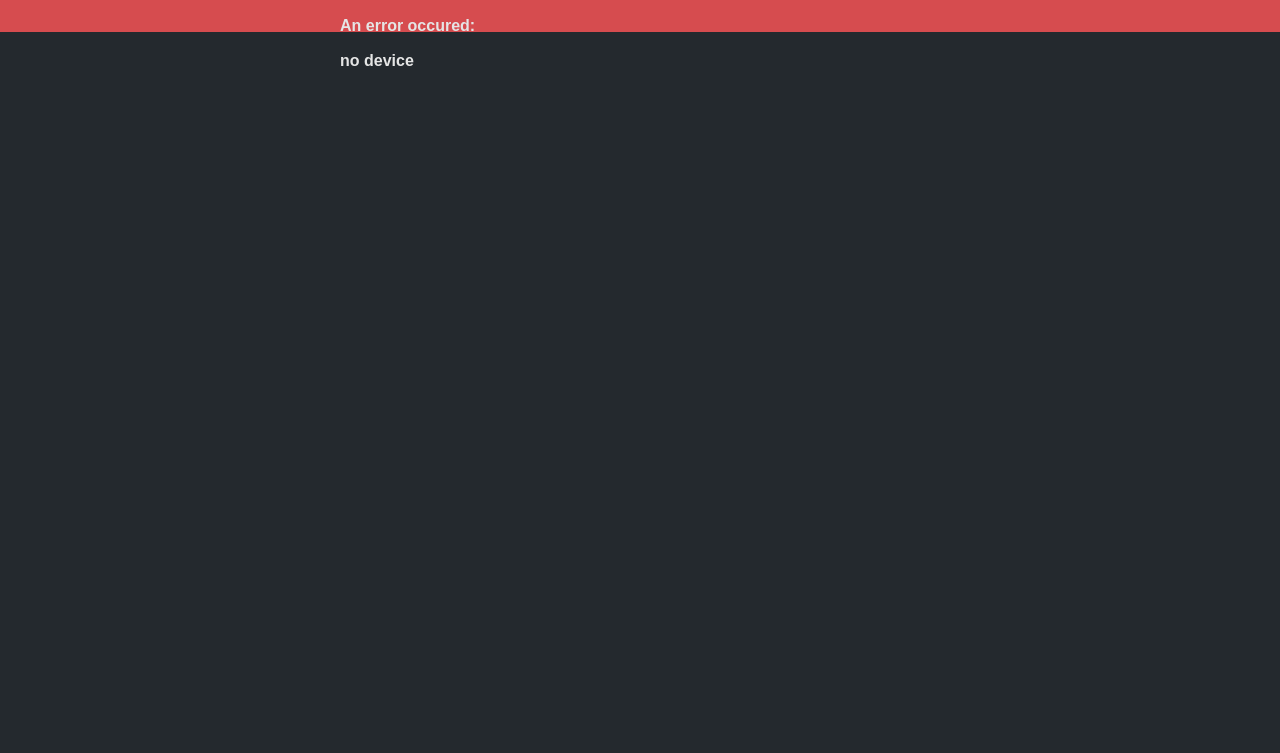
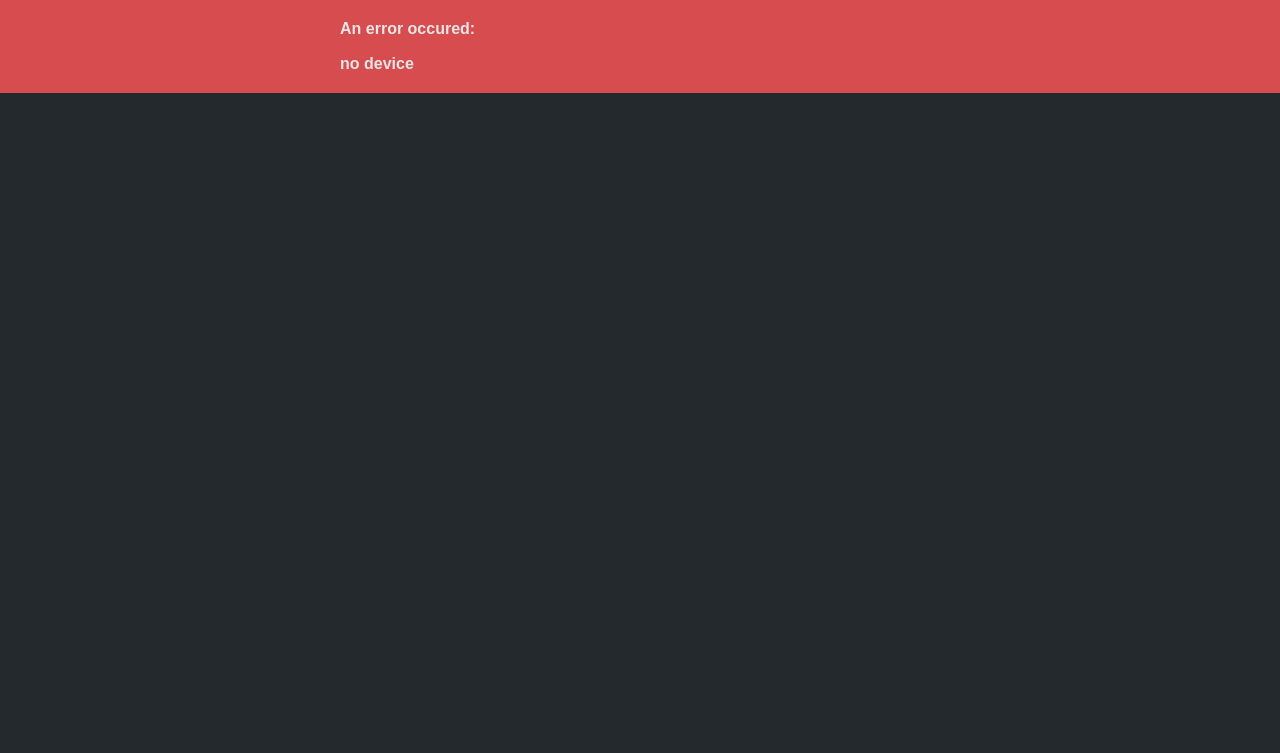
Before and after one commit to catdad-experiments/live-color, a website: page index.html in a window 1280 px wide. Shown: the top 753 px of the page. Drawn offline with Linux system fonts and the light colour scheme.

Commit message:
allowing header to still show full-height messages, will overlap content if needed

```diff
--- a/index.html
+++ b/index.html
@@ -28,8 +28,10 @@
   </svg>
 
   <header>
-    <div class="limit">
-      <div id="prompt" class="prompt hide"></div>
+    <div class="header-container">
+      <div class="limit">
+        <div id="prompt" class="prompt hide"></div>
+      </div>
     </div>
   </header>
 
--- a/src/loader.js
+++ b/src/loader.js
@@ -3,6 +3,7 @@
 
 window.addEventListener('load', function () {
   var header = document.querySelector('header');
+  var headerContainer = header.querySelector('.header-container');
   var prompt = document.querySelector('#prompt');
 
   function showPrompt(message, type) {
@@ -23,9 +24,9 @@ window.addEventListener('load', function () {
     prompt.classList.remove('hide');
 
     if (type === 'error') {
-      header.classList.add('error');
+      headerContainer.classList.add('error');
     } else {
-      header.classList.remove('error');
+      headerContainer.classList.remove('error');
     }
   }
 
--- a/src/style.css
+++ b/src/style.css
@@ -18,12 +18,19 @@ header {
   position: absolute;
   top: 0;
   width: 100%;
-  height: 2em;
+  height: 0;
+  overflow: visible;
 }
 
-header.error {
+.header-container {
+  position: relative;
+  width: 100%;
+  padding: 0.2em;
+}
+
+.header-container.error {
+  font-weight: bold;
   background: #d64c4f;
-  font-weight: bold;
 }
 
 footer {
@@ -46,8 +53,6 @@ footer span {
   position: relative;
   min-height: 100%;
 
-  /* clear the header */
-  padding-top: 2em;
   /* clear the footer */
   margin-bottom: -2em;
 
```
